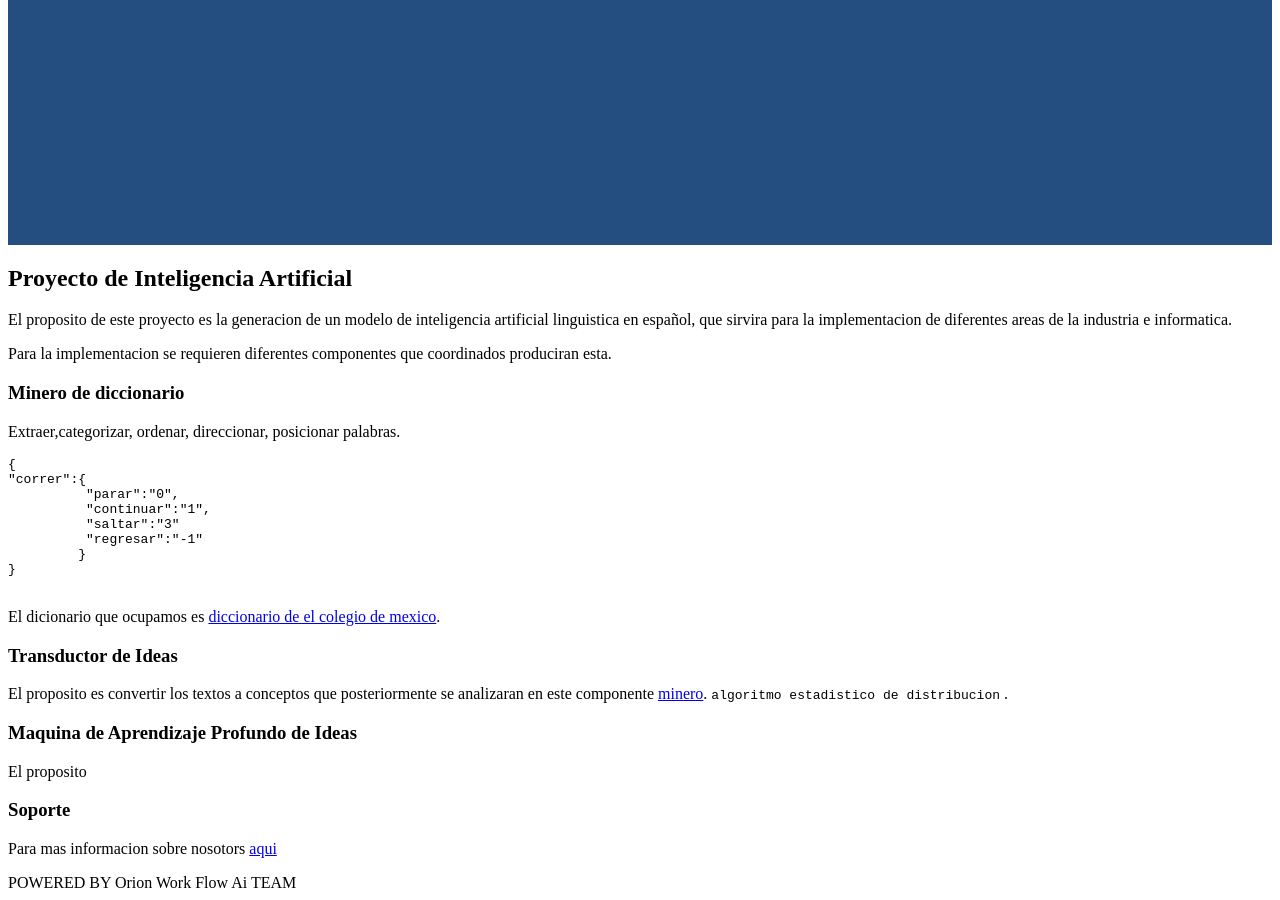
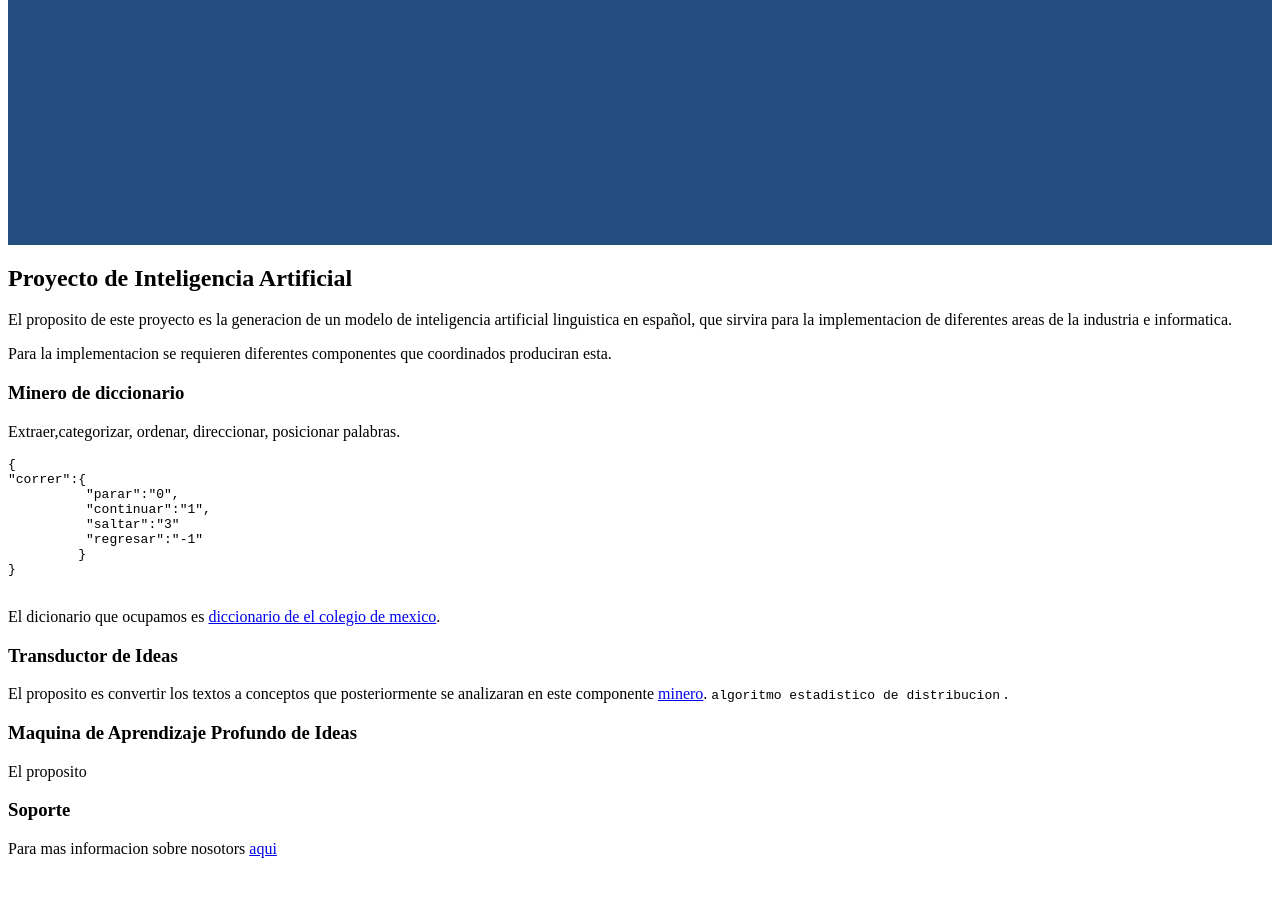
Before and after one commit to PT-Adrian/orionworkflow.github.io, a Jekyll site: the page built from index.md, in a window 1280 px wide and 900 px high, scrolled down 587 px. Built offline with Jekyll 4.4.1, drawn with Linux system fonts in a browser that asks for light colours; our own code applies the rules of GitHub Pages for plain Markdown files; after the commit the page ends 1461 px from its top, so only the background shows below that.

Commit message:
Update default.html

```diff
--- a/_layouts/default.html
+++ b/_layouts/default.html
@@ -5,7 +5,7 @@
     <meta name="viewport" content="width=device-width">
     <title>ORION WORK FLOW AI</title>
     <link rel="stylesheet" href="assets/css/style.css">
-    <link rel="stylesheet" href="http://fonts.googleapis.com/css?family=Source+Sans+Pro:200,300,400,700" media="all">
+    <link href="https://fonts.googleapis.com/css?family=Dosis" rel="stylesheet">
   </head>
   <body>
     <header class="sky" >
@@ -16,7 +16,7 @@
     </div>
     <footer>
       <div class="container">
-           POWERED BY Orion Work Flow Ai TEAM
+
       </div>
     </footer>
   </body>
```
